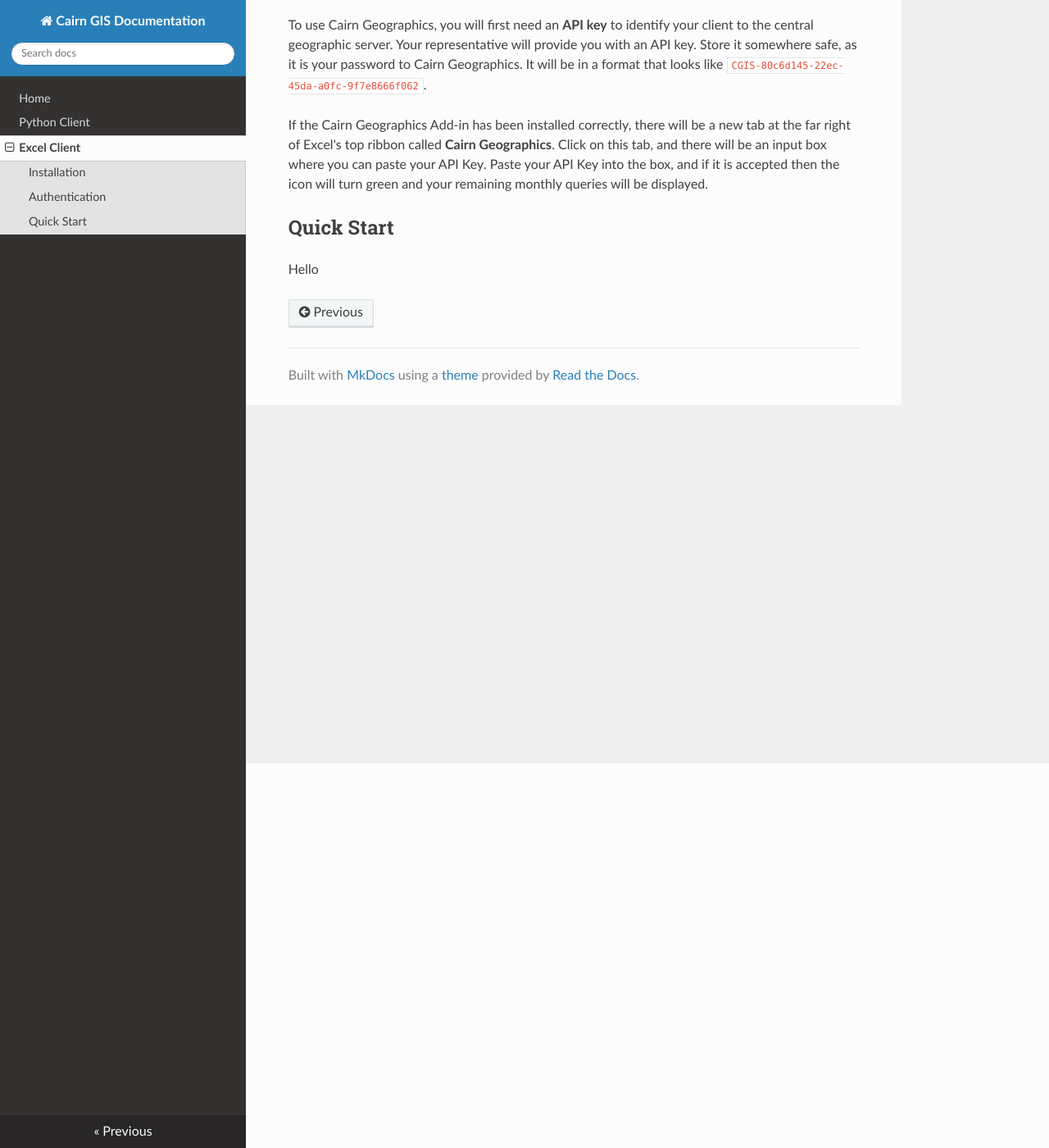
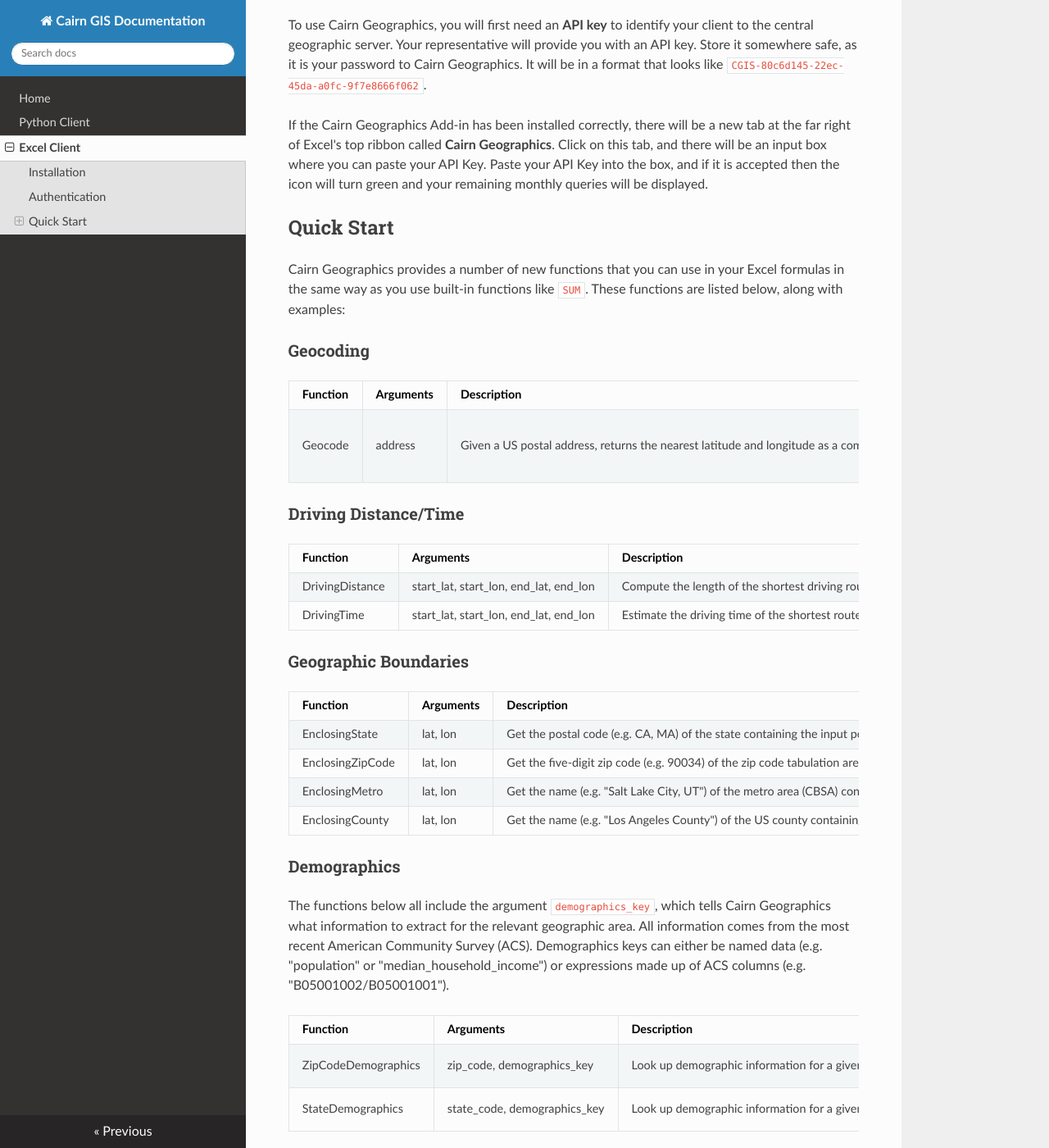
Before and after one commit to cairn-labs/cairn-gis-docs, an MkDocs documentation site: the page built from docs/excel.md, in a window 1280 px wide and 1400 px high, scrolled down 469 px. Shown: the whole window at 82% size. Built offline with MkDocs 1.6.1, drawn with Linux system fonts in a browser that asks for light colours; nearby versions of some CDN libraries; old or Windows-style settings are respelled for this version of MkDocs.

Commit message:
Updated Excel documentation

```diff
--- a/docs/excel.md
+++ b/docs/excel.md
@@ -26,4 +26,37 @@ will turn green and your remaining monthly queries will be displayed.
 
 ## Quick Start
 
-Hello
+Cairn Geographics provides a number of new functions that you can use in your Excel formulas in the
+same way as you use built-in functions like `SUM`. These functions are listed below, along with examples:
+
+### Geocoding
+| Function | Arguments | Description                                                                                       | Example                                       |
+|----------|-----------|---------------------------------------------------------------------------------------------------|-----------------------------------------------|
+| Geocode  | address   | Given a US postal address, returns the nearest latitude and longitude as a comma separated string | `=Geocode("947 S 700 E, Salt Lake City, UT")` |
+
+### Driving Distance/Time
+| Function         | Arguments                                | Description                                                                         | Example                                         |
+|------------------|------------------------------------------|-------------------------------------------------------------------------------------|-------------------------------------------------|
+| DrivingDistance  | start_lat, start_lon, end_lat, end_lon   | Compute the length of the shortest driving route (in meters) between two US points. | `=DrivingDistance(34.03,-118.49,34.06,-118.36)` |
+| DrivingTime      | start_lat, start_lon, end_lat, end_lon   | Estimate the driving time of the shortest route (in seconds) between two US points. | `=DrivingTime(34.03,-118.49,34.06,-118.36)`     |
+
+### Geographic Boundaries
+| Function         | Arguments  | Description                                                                                          | Example                            |
+|------------------|------------|------------------------------------------------------------------------------------------------------|------------------------------------|
+| EnclosingState   | lat, lon   | Get the postal code (e.g. CA, MA) of the state containing the input point.                           | `=EnclosingState(34.03,-118.49)`   |
+| EnclosingZipCode | lat, lon   | Get the five-digit zip code (e.g. 90034) of the zip code tabulation area containing the input point. | `=EnclosingZipCode(34.03,-118.49)` |
+| EnclosingMetro   | lat, lon   | Get the name (e.g. "Salt Lake City, UT") of the metro area (CBSA) containing the input point.        | `=EnclosingMetro(34.03,-118.49)`   |
+| EnclosingCounty  | lat, lon   | Get the name (e.g. "Los Angeles County") of the US county containing the input point.                | `=EnclosingCounty(34.03,-118.49)`  |
+
+### Demographics
+
+The functions below all include the argument `demographics_key`, which tells Cairn Geographics
+what information to extract for the relevant geographic area. All information comes from the
+most recent American Community Survey (ACS). Demographics keys can either be named data (e.g.
+"population" or "median_household_income") or expressions made up of ACS columns (e.g.
+"B05001002/B05001001").
+
+| Function            | Arguments                     | Description                                                       | Example                                                |
+|---------------------|-------------------------------|-------------------------------------------------------------------|--------------------------------------------------------|
+| ZipCodeDemographics | zip_code, demographics_key    | Look up demographic information for a given five-digit zip code.  | `=ZipCodeDemographics("02138", "population")`          |
+| StateDemographics   | state_code, demographics_key  | Look up demographic information for a given US state.             | `=StateDemographics("GA", "B01001A003 + B01001B003")`  |
```
